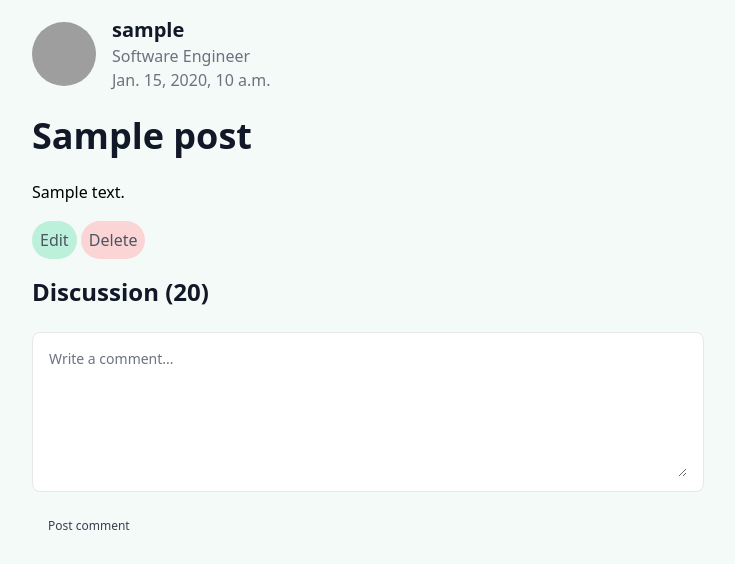
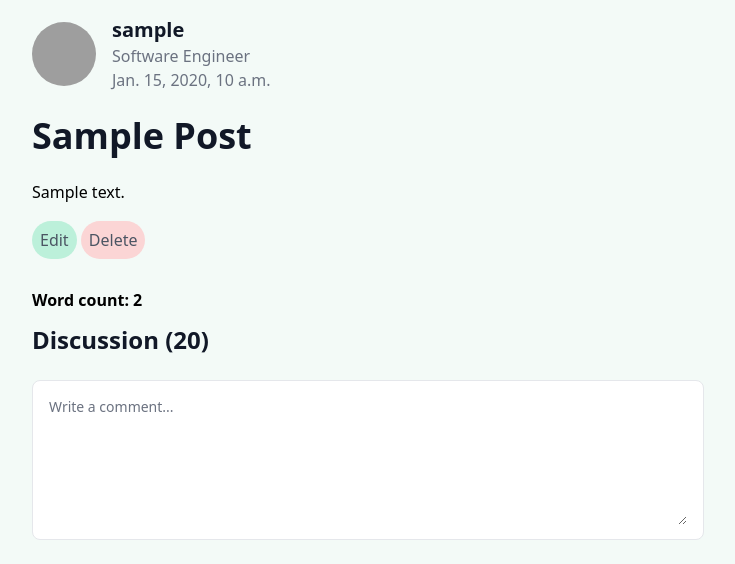
Before and after one commit to sphinx-austin/blogging-platform, a Django app: page /article/1 in a window 1280 px wide. Shown: the part 48-612 px from the top of the page, without its empty margins (272-1007 px from the left). Run offline with Django 4.2, Linux system fonts and the light colour scheme; a user stored in the database is signed in; tables that the repository leaves empty hold one stand-in row (values such as "Sample post"); style sheets or scripts are compiled from the project's sources; some libraries are stand-ins or nearby versions; grey boxes are pictures that could not be loaded.

Commit message:
add template filters

```diff
--- a/templates/posts/article_details.html
+++ b/templates/posts/article_details.html
@@ -44,10 +44,10 @@ URL: https://flowbite.com/docs/components/typography/
       <h1
         class="mb-4 text-3xl font-extrabold leading-tight text-gray-900 lg:mb-6 lg:text-4xl dark:text-white"
       >
-        {{post.title}}
+        {{post.title|title}}
       </h1>
     </header>
-    <p class="lead">{{post.body|safe}}</p>
+    <p class="lead">{{post.body|linebreaks}}</p>
     <!-- CRUD button -->
     {% if user.is_authenticated %}
     <div class="block py-6">
@@ -61,6 +61,9 @@ URL: https://flowbite.com/docs/components/typography/
         class="relative z-10 rounded-full bg-red-200 px-2 py-2 font-medium text-gray-600 hover:bg-red-300"
         >Delete</a
       >
+    </div>
+    <div class="py-3">
+      <strong>Word count: {{post.body|wordcount}}</strong>
     </div>
     {% endif %}
 
```
